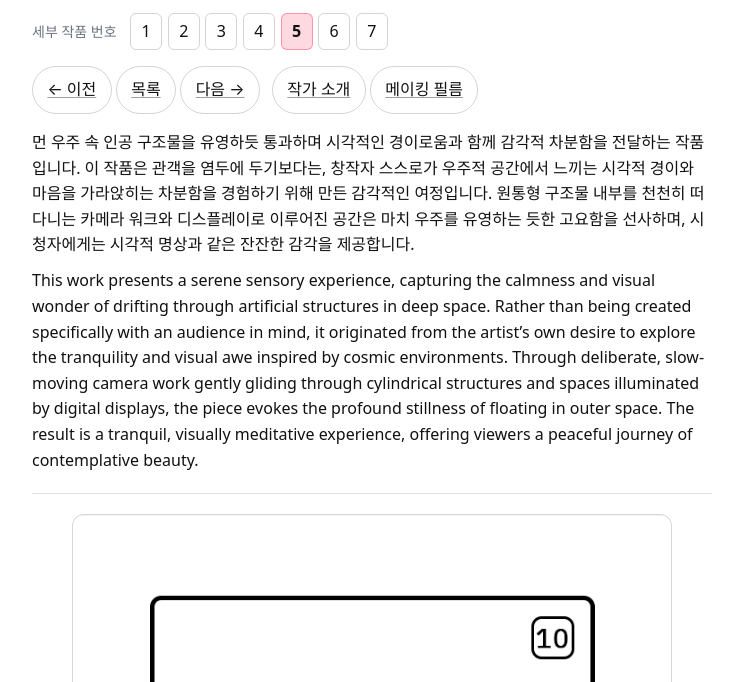
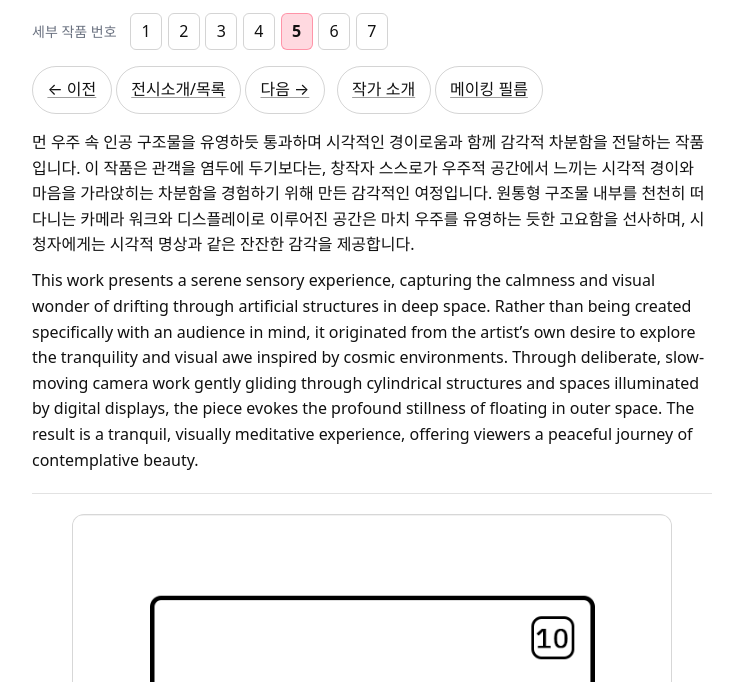
Before and after one commit to froggegul/exhb-2025, a plain HTML site: page works/06/05.html in a window 1280 px wide. Shown: the part 118-800 px from the top of the page, without its empty margins (268-1003 px from the left). Drawn offline with Linux system fonts and the light colour scheme.

Commit message:
Update 05.html

```diff
--- a/works/06/05.html
+++ b/works/06/05.html
@@ -76,7 +76,7 @@
       <nav class="toplinks" aria-label="페이지 이동">
         <div class="row main">
         <a class="btn" href="../06/04.html">← 이전</a>
-        <a class="btn" href="../../index.html">목록</a>
+        <a class="btn" href="../../index.html">전시소개/목록</a>
         <a class="btn" href="../06/06.html">다음 →</a>
         </div>
         <div class="row extra">
```
